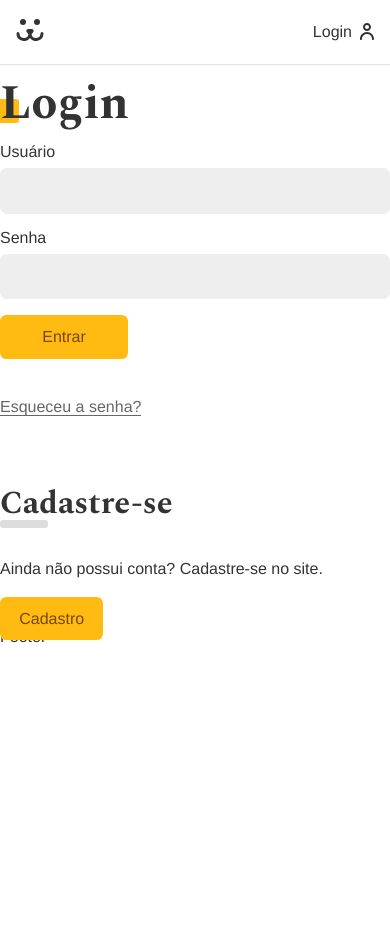
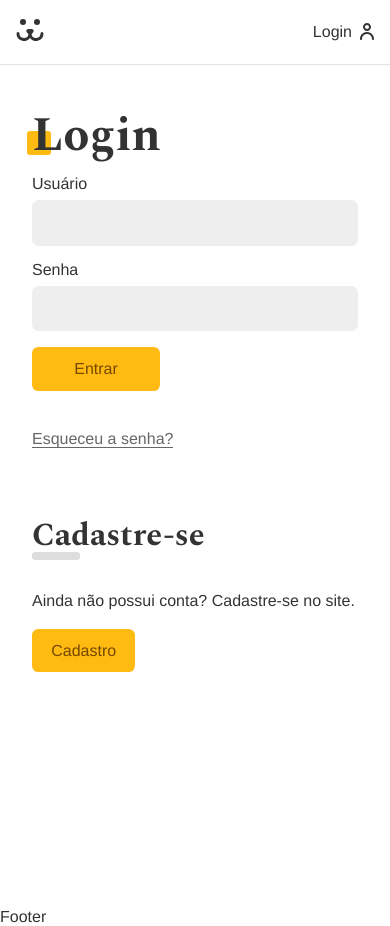
Before and after one commit to jessneri/dogstagram, a React (Create React App) app: page /login in a window 390 px wide. Before the commit the page ends 844 px from the top, so only its background shows below. Built offline with nearby package versions, Linux system fonts and the light colour scheme.

Commit message:
Fix: Login style

```diff
--- a/src/components/Login/Login.js
+++ b/src/components/Login/Login.js
@@ -5,13 +5,15 @@
 import LoginNewPassword from "./LoginNewPassword";
 import LoginResetPassword from "./LoginResetPassword";
 import { UserContext } from "../../utils/userContext";
+import style from "./Login.module.css";
 
 export default function Login() {
   const { login } = useContext(UserContext);
 
   if (login === true) return <Navigate to="/conta" />;
   return (
-    <div>
+    <section className={style.login}>
+      <div className={style.forms}>
         <Routes>
           <Route path="/" element={<LoginForm />} />
           <Route path="criar" element={<LoginCreate />} />
@@ -19,5 +21,6 @@
           <Route path="resetar" element={<LoginResetPassword />} />
         </Routes>
       </div>
+    </section>
   );
 }
--- /dev/null
+++ b/src/components/Login/Login.module.css
@@ -0,0 +1,32 @@
+.login {
+  display: grid;
+  grid-template-columns: 1fr 1fr;
+  min-height: 100vh;
+  gap: 2rem;
+}
+
+.login::before {
+  display: block;
+  content: "";
+  background: url("../../assets/login.jpg") no-repeat center;
+  background-size: cover;
+}
+
+.forms {
+  max-width: 30rem;
+  padding: 2rem;
+}
+
+@media (max-width: 40rem) {
+  .login {
+    grid-template-columns: 1fr;
+  }
+
+  .login::before {
+    display: none;
+  }
+
+  .forms {
+    max-width: 100%;
+  }
+}
```
Lines whose indentation alone changed are shown as unchanged.
